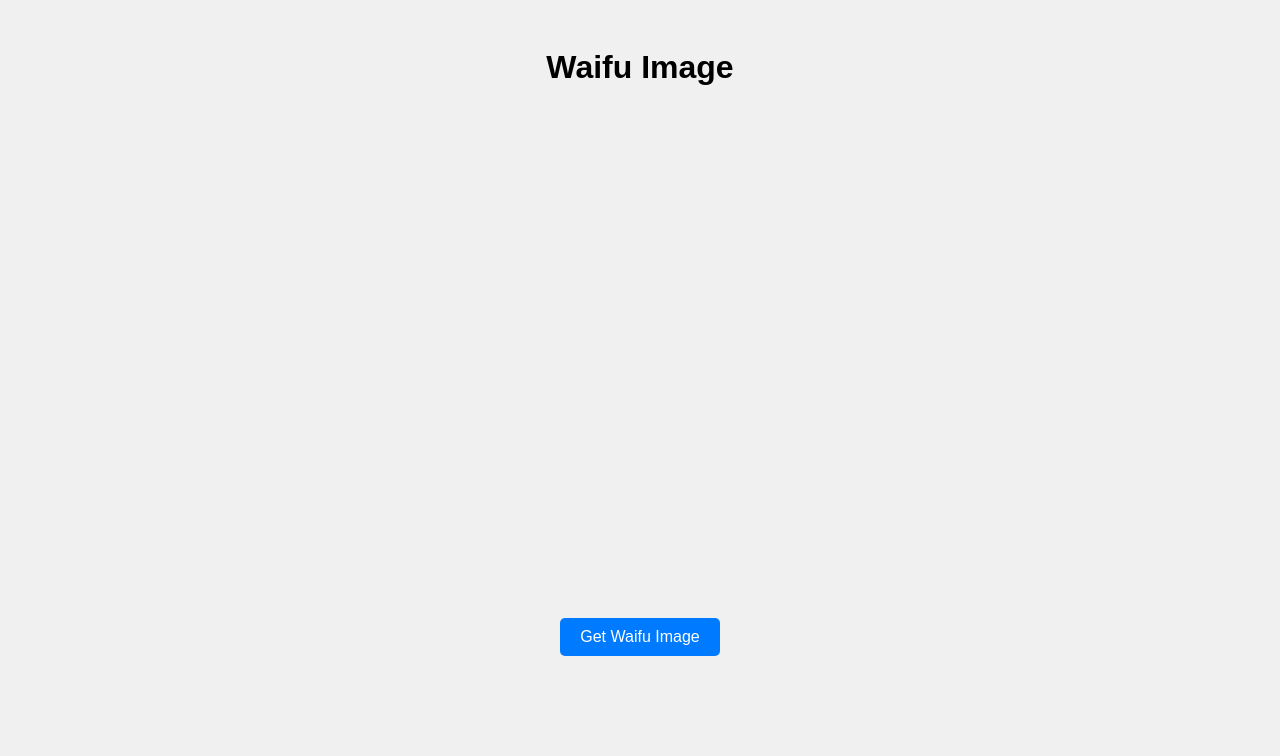
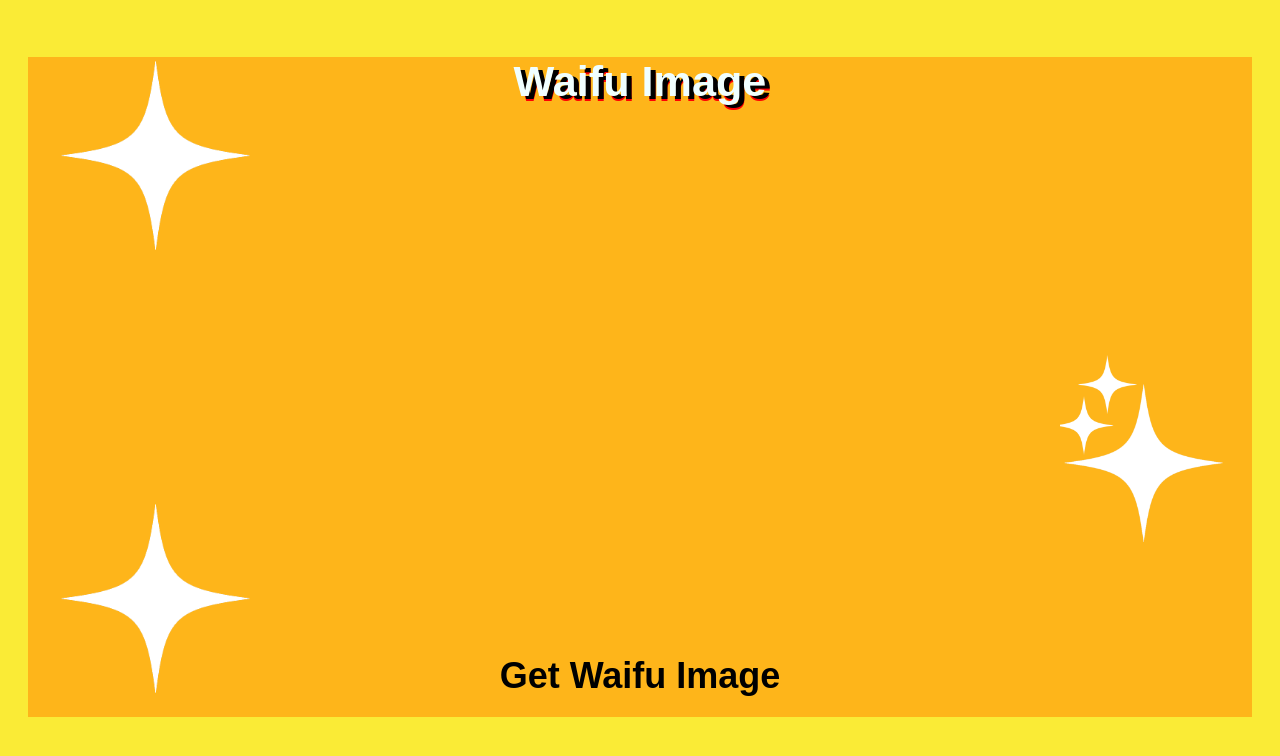
Before and after one commit to lard-git/api-call, a plain HTML site: page index.html in a window 1280 px wide. Drawn offline with Linux system fonts and the light colour scheme; a web font is replaced by a local one.

Commit message:
adding assests and design

```diff
--- a/index.html
+++ b/index.html
@@ -7,14 +7,19 @@
     <link rel="stylesheet" href="indexstyle.css">
 </head>
 <body>
+            <div class="box">
+                <img src="img/a08ec79dafc502538e4f3ebd0dfa0d25.png" class="overlay1">
+                <img src="img/2.png" class="overlay2">
+                <a href="https://megamitensei.fandom.com/wiki/Persona_4">
+                <img src="img/a08ec79dafc502538e4f3ebd0dfa0d25.png" class="overlay3"> </a>
                 <h1>Waifu Image</h1>
                 <div class="image-container">
-        <img id="image" src="" alt="Waifu Image" style="display:none;">
+                    <img class="image" id="image" src="" alt="Waifu Image" style="display:none;">
                 </div>
                 <button id="prevBtn" style="display:none;">Previous</button>
                 <button id="fetchBtn">Get Waifu Image</button>
                 <button id="nextBtn" style="display:none;">Next</button>
-
                 <script src="indexscript.js"></script>
+            </div>
 </body>
 </html>
--- a/indexstyle.css
+++ b/indexstyle.css
@@ -1,9 +1,28 @@
+@font-face {
+  font-family: 'Chiarostd-B';
+  src: url(fonts/3666-font.otf) format('opentype');
+  font-weight: normal;
+  font-style: normal;
+}
+
+
+
 body {
-    font-family: Arial, sans-serif;
+    font-family: 'Chiarostd-B', sans-serif;
     text-align: center;
-    background-color: #f0f0f0;
+    background-color: #faeb36;
     padding: 20px;
+    overflow-y: hidden;
   }
+
+
+  h1{
+    color: azure;
+    font-size: 270%;
+    text-shadow: 5px 3px 0px rgba(0, 0, 0, 1), 5px 5px 0px rgb(255, 0, 0) ;
+  }
+
+
   .image-container {
     display: flex;
     align-items: center;
@@ -11,22 +30,59 @@ body {
     margin-top: 20px;
     height: 500px;
 }
-img {
+.image {
     max-height: 100%;
     max-width: 100%;
-    border: 2px solid #ccc;
+    border: 4px solid #ffffff;
     border-radius: 10px;
+    box-shadow: 6px 6px 0px rgb(0, 0, 0), 10px 10px 0px rgb(255, 0, 0), -6px -6px 0px rgb(0, 255, 255),
+    9px -9px 0px rgb(21, 255, 0), -10px 10px 0px rgb(0, 40, 219) ;
 }
   button {
+    margin-top: 10px;
+    font-family: 'Chiarostd-B', sans-serif;
+    font-weight: bolder;
     margin: 10px;
     padding: 10px 20px;
-    font-size: 16px;
+    font-size: 36px;
     cursor: pointer;
-    background-color: #007bff;
-    color: white;
+    background-color: transparent;
+    color: black;
     border: none;
     border-radius: 5px;
   }
   button:hover {
-    background-color: #0056b3;
+    color:  white;
+    background-color: #313131;
   }
+
+.box{
+  background-color: #feb51a;
+}
+
+
+
+.overlay1{
+  display: flex;
+  position: absolute;
+  max-height: 200px;
+  left: 50px;
+}
+
+.overlay2{
+  position: absolute;
+  max-height: 200px;
+  right: 50px;
+  bottom: 250px;
+}
+.overlay3{
+  position: absolute;
+  max-height: 200px;
+  left: 50px;
+  bottom: 100px;
+
+}
+
+.overlay3 :hover{
+  background-color: #313131;
+}
```
Also changed, not shown: img/2.png (added), img/a08ec79dafc502538e4f3ebd0dfa0d25.png (added), 1 other file. Lines whose indentation alone changed are shown as unchanged.
